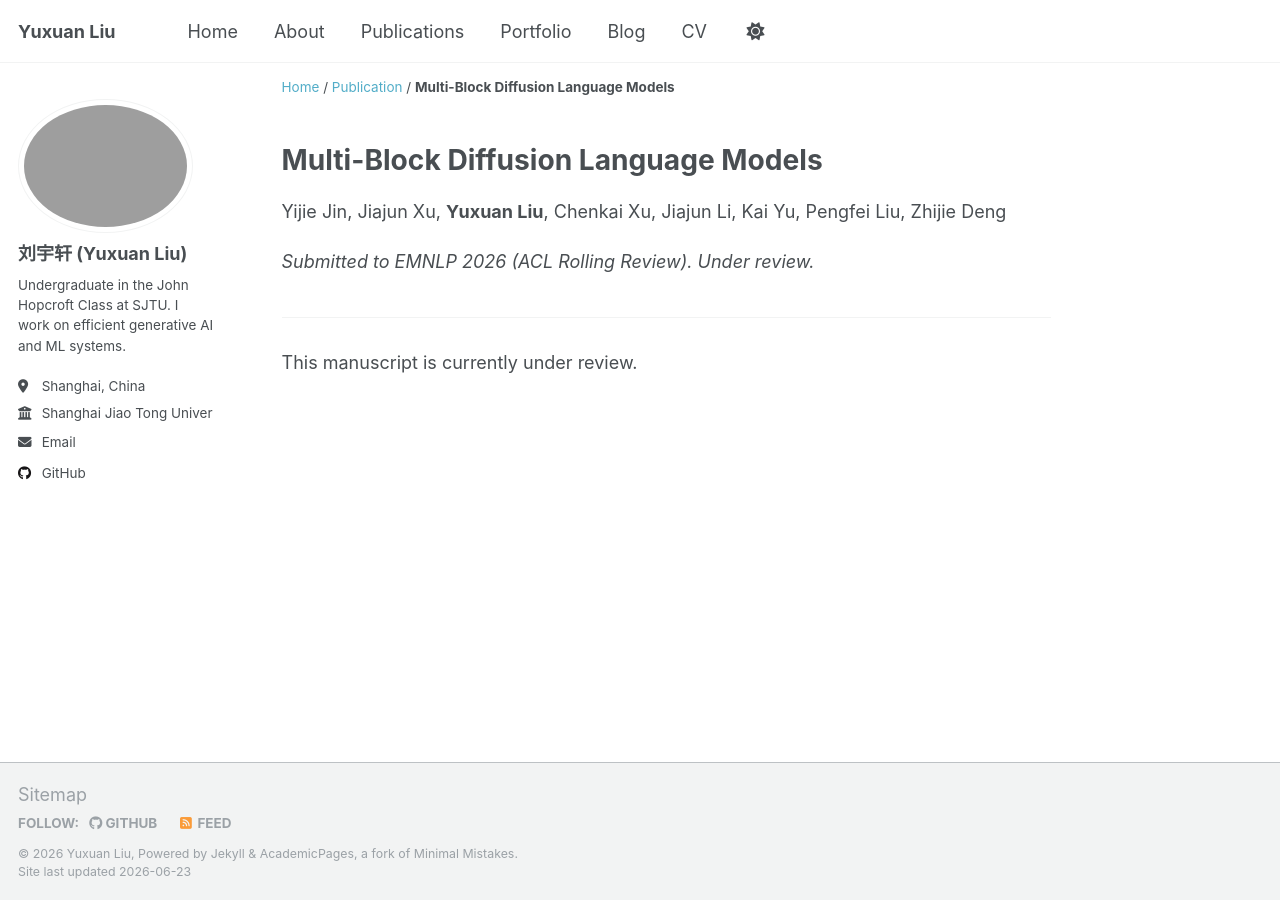
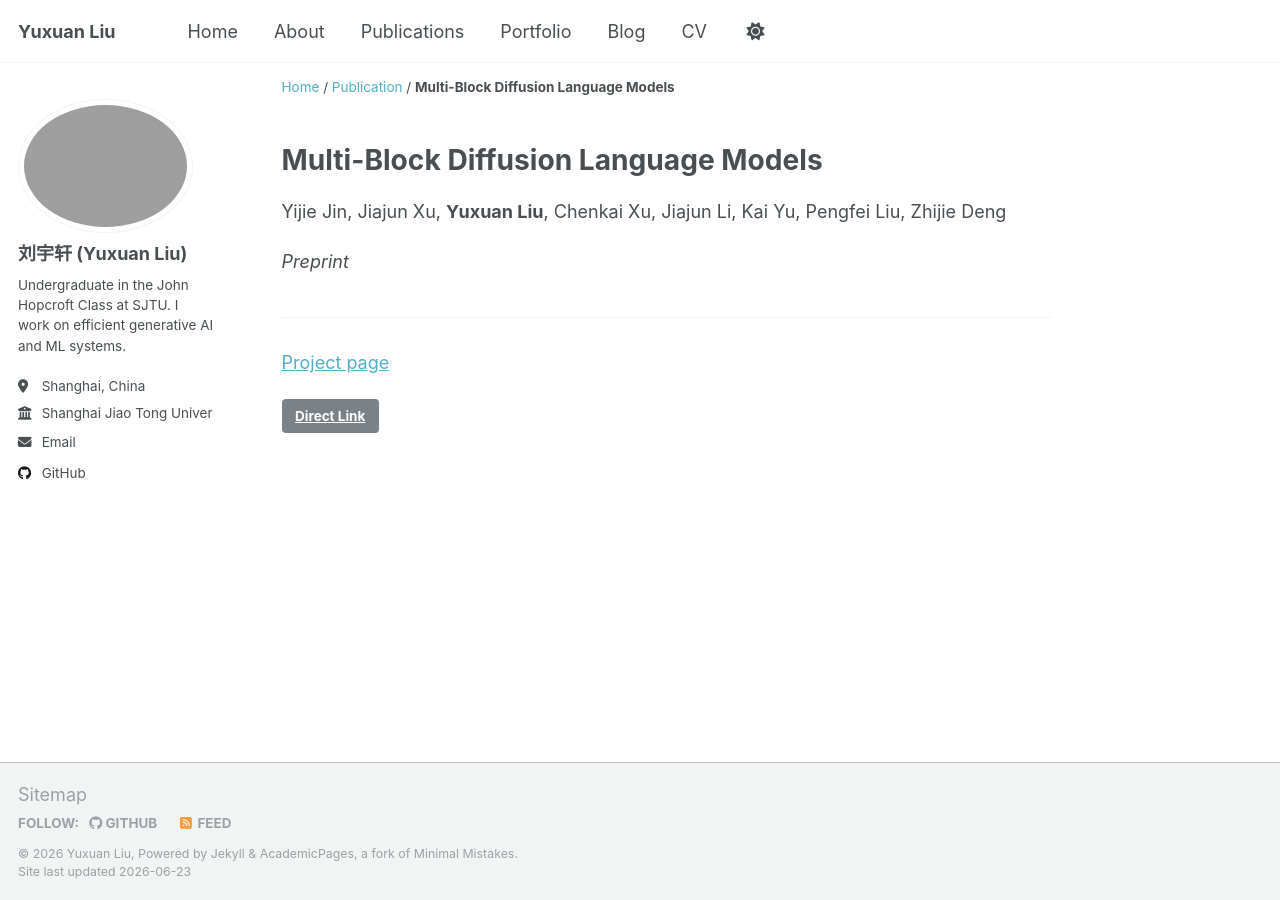
Before and after one commit to Osc-7/Osc-7.github.io, a Jekyll site: the page built from _publications/2026-05-27-under-review-paper.md, in a window 1280 px wide. Built offline with Jekyll 4.4.1, drawn with Linux system fonts in a browser that asks for light colours; a script that is not in the unit is left out.

Commit message:
update mbd-lms link

```diff
--- a/_publications/2026-05-27-under-review-paper.md
+++ b/_publications/2026-05-27-under-review-paper.md
@@ -4,8 +4,9 @@ collection: publications
 category: manuscripts
 permalink: /publication/2026-05-27-under-review-paper
 authors: "Yijie Jin, Jiajun Xu, **Yuxuan Liu**, Chenkai Xu, Jiajun Li, Kai Yu, Pengfei Liu, Zhijie Deng"
-status: "Submitted to EMNLP 2026 (ACL Rolling Review). Under review."
+status: "Preprint"
+link: https://sjtu-deng-lab.github.io/mbd-lms/
 date: 2026-05-27
 ---
 
-This manuscript is currently under review.
+[Project page](https://sjtu-deng-lab.github.io/mbd-lms/)
```
